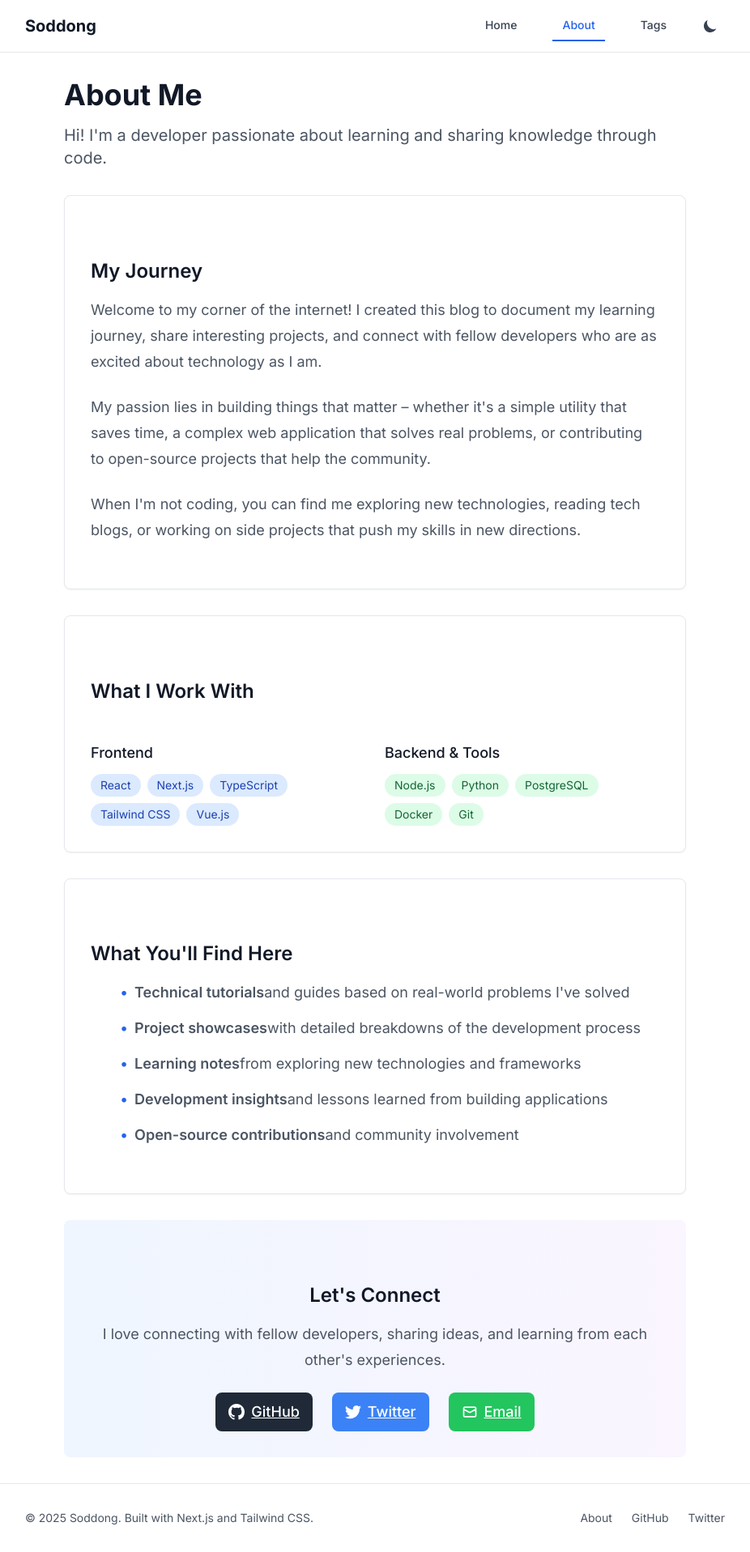
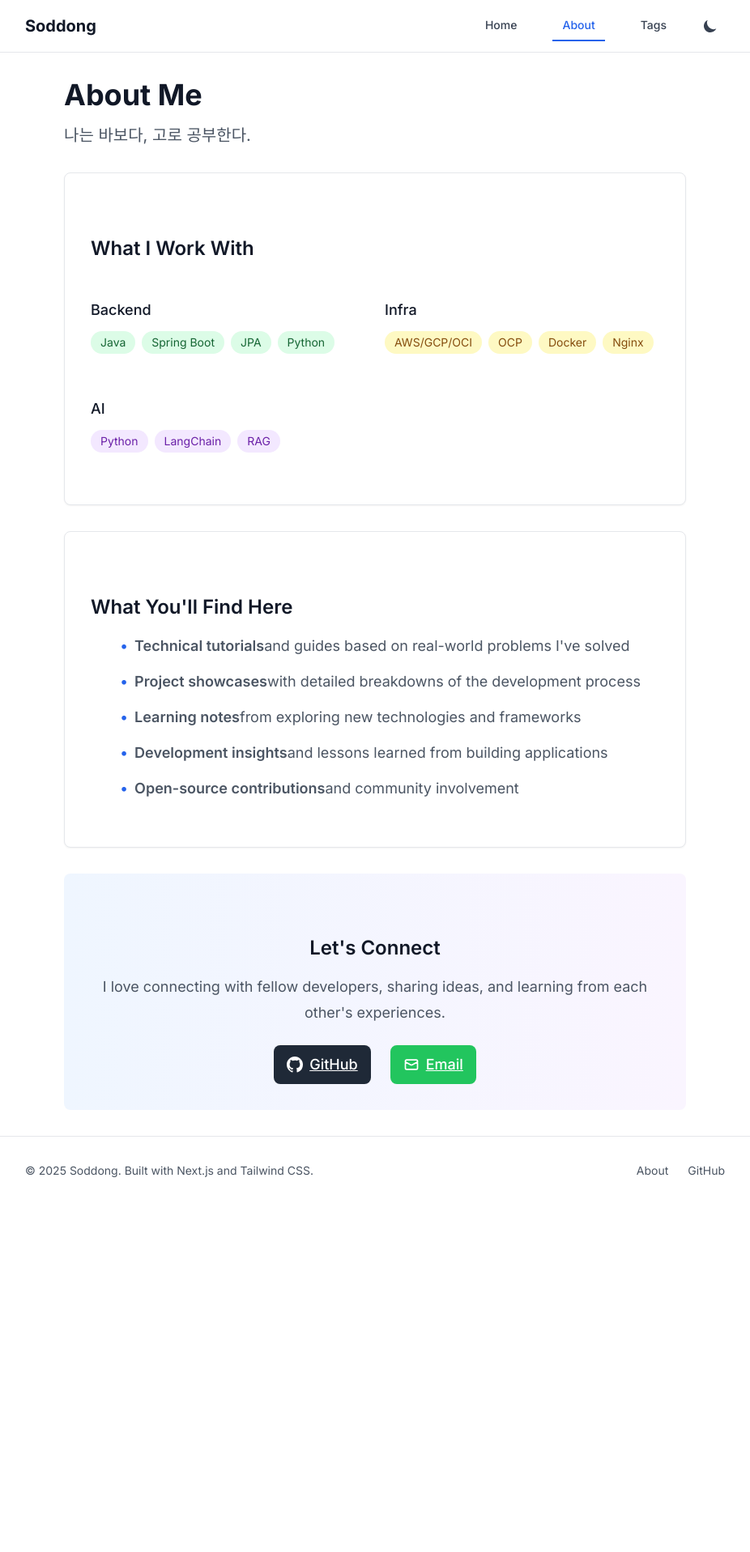
Before and after one commit to soddong/soddong-blog, a Next.js app: page /about in a window 1280 px wide. Shown: the whole page at 81% size, without its empty margins (177-1103 px from the left). After the commit the page ends 1488 px from the top, so only its background shows below. Built offline with nearby package versions, Linux system fonts and the light colour scheme.

Commit message:
fix: 소개글 수정

```diff
--- a/app/about/page.tsx
+++ b/app/about/page.tsx
@@ -13,12 +13,12 @@ export default function About() {
           About Me
         </h1>
         <p className="text-xl text-gray-600 dark:text-gray-400">
-          Hi! I&apos;m a developer passionate about learning and sharing knowledge through code.
+        나는 바보다, 고로 공부한다.
         </p>
       </div>
 
       <div className="prose prose-lg dark:prose-invert max-w-none">
-        <div className="bg-white dark:bg-gray-800 rounded-lg p-8 shadow-sm border border-gray-200 dark:border-gray-700 mb-8">
+        {/* <div className="bg-white dark:bg-gray-800 rounded-lg p-8 shadow-sm border border-gray-200 dark:border-gray-700 mb-8">
           <h2 className="text-2xl font-semibold text-gray-900 dark:text-gray-100 mb-4">
             My Journey
           </h2>
@@ -36,34 +36,19 @@ export default function About() {
             When I&apos;m not coding, you can find me exploring new technologies, reading tech blogs,
             or working on side projects that push my skills in new directions.
           </p>
-        </div>
+        </div> */}
 
         <div className="bg-white dark:bg-gray-800 rounded-lg p-8 shadow-sm border border-gray-200 dark:border-gray-700 mb-8">
           <h2 className="text-2xl font-semibold text-gray-900 dark:text-gray-100 mb-4">
             What I Work With
           </h2>
-          <div className="grid md:grid-cols-2 gap-6">
+          <div className="grid md:grid-cols-2 gap-6 mt-4">
             <div>
               <h3 className="text-lg font-medium text-gray-900 dark:text-gray-100 mb-3">
-                Frontend
+                Backend
               </h3>
               <div className="flex flex-wrap gap-2">
-                {['React', 'Next.js', 'TypeScript', 'Tailwind CSS', 'Vue.js'].map((tech) => (
-                  <span
-                    key={tech}
-                    className="px-3 py-1 bg-blue-100 dark:bg-blue-900/30 text-blue-800 dark:text-blue-300 rounded-full text-sm"
-                  >
-                    {tech}
-                  </span>
-                ))}
-              </div>
-            </div>
-            <div>
-              <h3 className="text-lg font-medium text-gray-900 dark:text-gray-100 mb-3">
-                Backend & Tools
-              </h3>
-              <div className="flex flex-wrap gap-2">
-                {['Node.js', 'Python', 'PostgreSQL', 'Docker', 'Git'].map((tech) => (
+                {['Java', 'Spring Boot', 'JPA', 'Python'].map((tech) => (
                   <span
                     key={tech}
                     className="px-3 py-1 bg-green-100 dark:bg-green-900/30 text-green-800 dark:text-green-300 rounded-full text-sm"
@@ -73,7 +58,38 @@ export default function About() {
                 ))}
               </div>
             </div>
+            <div>
+              <h3 className="text-lg font-medium text-gray-900 dark:text-gray-100 mb-3">
+                Infra
+              </h3>
+              <div className="flex flex-wrap gap-2">
+                {['AWS/GCP/OCI', 'OCP', 'Docker', 'Nginx'].map((tech) => (
+                  <span
+                    key={tech}
+                    className="px-3 py-1 bg-yellow-100 dark:bg-yellow-900/30 text-yellow-800 dark:text-yellow-300 rounded-full text-sm"
+                  >
+                    {tech}
+                  </span>
+                ))}
+              </div>
+            </div>
+            <div>
+              <h3 className="text-lg font-medium text-gray-900 dark:text-gray-100 mb-3">
+                AI
+              </h3>
+              <div className="flex flex-wrap gap-2">
+                {['Python', 'LangChain', 'RAG'].map((tech) => (
+                  <span
+                    key={tech}
+                    className="px-3 py-1 bg-purple-100 dark:bg-purple-900/30 text-purple-800 dark:text-purple-300 rounded-full text-sm"
+                  >
+                    {tech}
+                  </span>
+                ))}
+              </div>
+            </div>
           </div>
+          <br />
         </div>
 
         <div className="bg-white dark:bg-gray-800 rounded-lg p-8 shadow-sm border border-gray-200 dark:border-gray-700 mb-8">
@@ -113,7 +129,7 @@ export default function About() {
           </p>
           <div className="flex justify-center space-x-6">
             <a
-              href="https://github.com/yourusername"
+              href="https://github.com/soddong"
               className="flex items-center px-4 py-2 bg-gray-800 dark:bg-gray-700 text-white rounded-lg hover:bg-gray-900 dark:hover:bg-gray-600 transition-colors"
               target="_blank"
               rel="noopener noreferrer"
@@ -124,18 +140,7 @@ export default function About() {
               GitHub
             </a>
             <a
-              href="https://twitter.com/yourusername"
-              className="flex items-center px-4 py-2 bg-blue-500 text-white rounded-lg hover:bg-blue-600 transition-colors"
-              target="_blank"
-              rel="noopener noreferrer"
-            >
-              <svg className="w-5 h-5 mr-2" fill="currentColor" viewBox="0 0 20 20">
-                <path d="M6.29 18.251c7.547 0 11.675-6.253 11.675-11.675 0-.178 0-.355-.012-.53A8.348 8.348 0 0020 3.92a8.19 8.19 0 01-2.357.646 4.118 4.118 0 001.804-2.27 8.224 8.224 0 01-2.605.996 4.107 4.107 0 00-6.993 3.743 11.65 11.65 0 01-8.457-4.287 4.106 4.106 0 001.27 5.477A4.073 4.073 0 01.8 7.713v.052a4.105 4.105 0 003.292 4.022 4.095 4.095 0 01-1.853.07 4.108 4.108 0 003.834 2.85A8.233 8.233 0 010 16.407a11.616 11.616 0 006.29 1.84" />
-              </svg>
-              Twitter
-            </a>
-            <a
-              href="mailto:your.email@example.com"
+              href="gus9300@naver.com"
               className="flex items-center px-4 py-2 bg-green-500 text-white rounded-lg hover:bg-green-600 transition-colors"
             >
               <svg className="w-5 h-5 mr-2" fill="none" stroke="currentColor" viewBox="0 0 24 24">
--- a/app/page.tsx
+++ b/app/page.tsx
@@ -12,11 +12,10 @@ export default async function Home() {
       {/* Hero Section */}
       <section className="text-center py-12">
         <h1 className="text-4xl md:text-6xl font-bold text-gray-900 dark:text-gray-100 mb-6">
-          Welcome to Soddong
+         DEV BLOG
         </h1>
         <p className="text-xl text-gray-600 dark:text-gray-400 max-w-3xl mx-auto mb-8">
-          Sharing my journey in development, documenting technical learning, and showcasing projects.
-          Join me as I explore new technologies and build cool things.
+          호적상 3년차, 실력상 1년차 백엔드 개발자 일지
         </p>
         <div className="flex flex-col sm:flex-row gap-4 justify-center">
           <Link
--- a/components/Footer.tsx
+++ b/components/Footer.tsx
@@ -21,20 +21,12 @@ const Footer = () => {
               About
             </Link>
             <a
-              href="https://github.com/yourusername"
+              href="https://github.com/soddong"
               className="text-sm text-gray-600 dark:text-gray-400 hover:text-blue-600 dark:hover:text-blue-400 transition-colors"
               target="_blank"
               rel="noopener noreferrer"
             >
               GitHub
-            </a>
-            <a
-              href="https://twitter.com/yourusername"
-              className="text-sm text-gray-600 dark:text-gray-400 hover:text-blue-600 dark:hover:text-blue-400 transition-colors"
-              target="_blank"
-              rel="noopener noreferrer"
-            >
-              Twitter
             </a>
           </div>
         </div>
```
